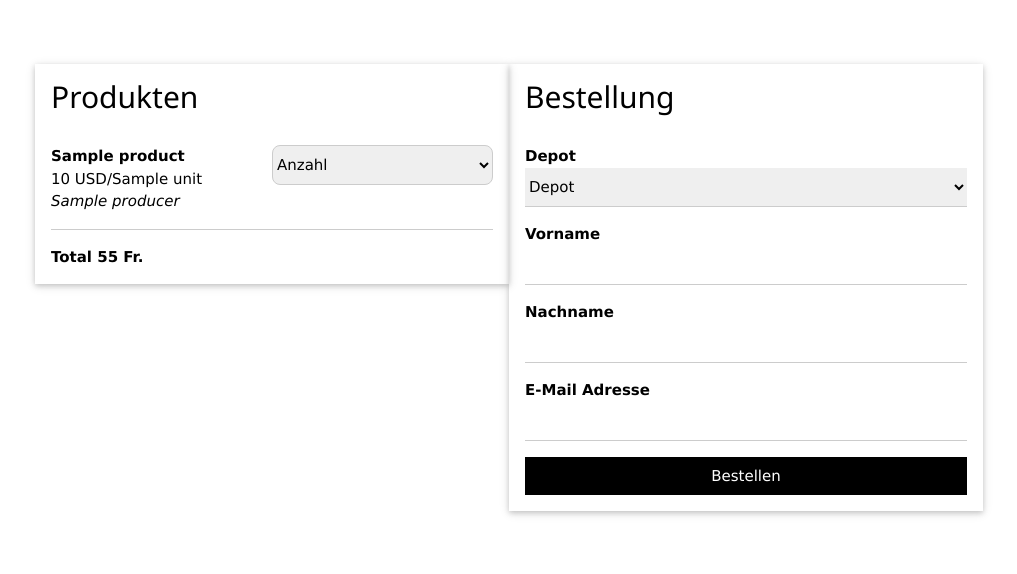
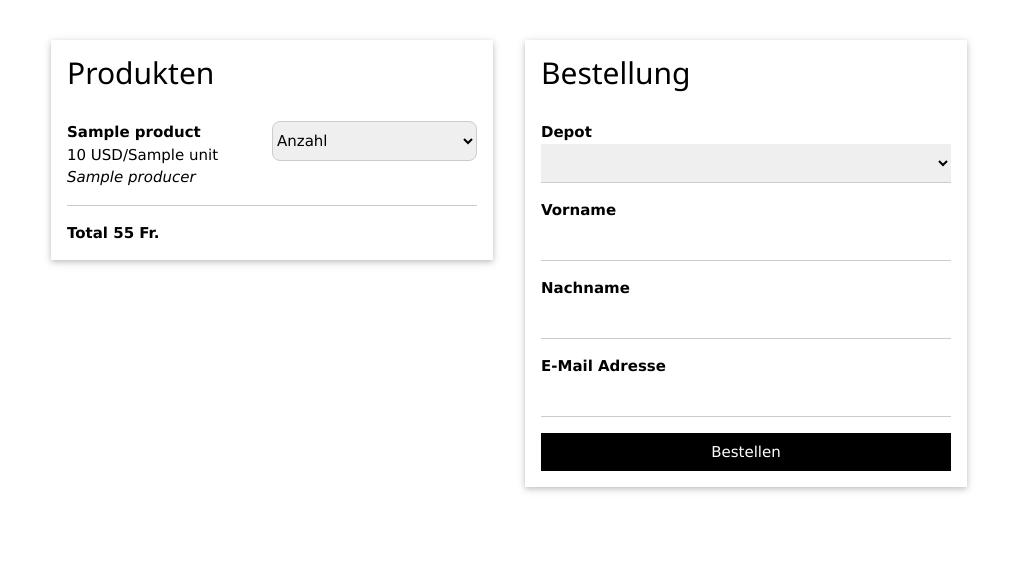
Before and after one commit to eclarasgsw/collective-orders, a Flask app: template templates/home.html in a window 1280 px wide. Shown: the part 90-664 px from the top of the page, without its empty margins (131-1148 px from the left). Run offline with Flask 3, Linux system fonts and the light colour scheme; the template is opened without the code that fills it: most values are stand-ins (such as "Sample title", 1, 10 or a date in 2020).

Commit message:
Shared components

```diff
--- a/app.py
+++ b/app.py
@@ -30,21 +30,18 @@ AMOUNT = [1, 2, 3, 4, 5, 6, 7, 8, 9, 10]
 
 
 @app.route("/")
-def order():
-  depots=load_depots_from_db()
-  return render_template('home.html', products=PRODUCTS, depots=depots, amount=AMOUNT)
+def collective_order():
+  depots = load_depots_from_db()
+  return render_template('home.html',
+                         products=PRODUCTS,
+                         depots=depots,
+                         amount=AMOUNT)
 
-
-@app.route("/api/depots")
-def list_depots():
-  depots=load_depots_from_db()
-  return jsonify(depots)
 
 @app.route("/api/products")
 def list_products():
   return jsonify(PRODUCTS)
 
 
-
 if __name__ == "__main__":
   app.run(host='0.0.0.0', debug=True)
--- a/database.py
+++ b/database.py
@@ -8,6 +8,7 @@ engine = create_engine(my_secret,
                          "ssl_ca": "/etc/ssl/cert.pem"
                        }})
 
+
 def load_depots_from_db():
   with engine.connect() as conn:
     result = conn.execute(text("select * from depots"))
--- /dev/null
+++ b/templates/head.html
@@ -0,0 +1,4 @@
+<head>
+  <title>Sammelbestellungen</title>
+  <link rel="stylesheet" href="https://www.w3schools.com/w3css/4/w3.css">
+</head>
--- /dev/null
+++ b/templates/header.html
@@ -0,0 +1,3 @@
+<header class="w3-container w3-padding">
+  <h1 class="w3-center">Sammelbestellung</h1>
+</header>
--- a/templates/home.html
+++ b/templates/home.html
@@ -1,75 +1,26 @@
 <!DOCTYPE html>
 <html>
-  <head>
-    <title>Sammelbestellungen</title>
-    <link rel="stylesheet" href="https://www.w3schools.com/w3css/4/w3.css">
-  </head>
+  {% include 'head.html' %}
   <body>
-    <header class="w3-container w3-padding">
-      <h1 class="w3-center">Sammelbestellung</h1>
-    </header>
-    <div class="w3-container w3-content w3-padding-64" style="max-width:800px>
+  {% include 'header.html' %}
+    <div class="w3-container w3-content w3-padding-32" style="max-width:800px>
       <div class="w3-row-padding">
-        <div class="w3-half">
+        <div class="w3-half w3-padding">
           <div class="w3-container w3-card">
             <h2>Produkten</h2>
             <div>
               {% for product in products %}
-                <div class="w3-border-bottom w3-row">
-                  <div class="w3-half w3-section">
-                    <b>{{product.name}}</b><br>
-                    {{product.price}} {{product.currency}}/{{product.unit}}<br>
-                    <i>{{product.producer}}</i>
-                  </div>
-                  <div class="w3-half w3-margin-bottom w3-section">
-                   <select class="w3-select w3-border w3-round-large" name="amount">
-                      <option value="">Anzahl</option>
-                      {% for amount in amount %}
-                        <option value="{{amount}}">{{amount}}</option>
-                      {% endfor %}
-                    </select>
-                  </div>
-                </div>
+                {% include 'productitem.html' %}
               {% endfor %}
             </div>
             <p class="w3-section"><b>Total 55 Fr.</b></p>
           </div>
         </div>
 
-        <div class="w3-half">
+        <div class="w3-half w3-padding">
           <div class="w3-container w3-card">
             <h2>Bestellung</h2>
-            <div class="w3-row">
-              <form class="">
-                <div class="">
-                  <div class="w3-section">
-                    <label for="depot"><b>Depot</b></label>
-                    <select class="w3-select" name="depot">
-                      <option value="" selected disabled>Depot</option>
-                      {% for depot in depots %}
-                        <option value="{{depot.id}}">{{depot.name}}</option>
-                      {% endfor %}
-                    </select>
-
-                  </div>
-                  <div class="w3-section">
-                    <label for="fname"><b>Vorname</b></label>
-                    <input class="w3-input" type="text" id="fname" name="fname">
-                  </div>
-                  <div class="w3-section">
-                    <label for="lname"><b>Nachname</b></label>
-                    <input class="w3-input" type="text" id="lname" name="lname">
-                  </div>
-                  <div class="w3-section">
-                    <label for="email"><b>E-Mail Adresse</b></label>
-                    <input class="w3-input" type="email" id="email" name="email">
-                  </div>
-                  <div class="w3-section">
-                    <input class="w3-button w3-block w3-black" type="submit" value="Bestellen">
-                  </div>
-                </div>
-              </form>
-            </div>
+            {% include 'ordercontactform.html' %}
           </div>
         </div>
       </div>
--- /dev/null
+++ b/templates/ordercontactform.html
@@ -0,0 +1,29 @@
+<div class="w3-row">
+  <form>
+    <div class="w3-section">
+      <label for="depot"><b>Depot</b></label>
+      <select class="w3-select" name="depot">
+        <option value="" selected disabled></option>
+        {% for depot in depots %}
+          <option value="{{depot.id}}">{{depot.name}}</option>
+        {% endfor %}
+      </select>
+
+    </div>
+    <div class="w3-section">
+      <label for="fname"><b>Vorname</b></label>
+      <input class="w3-input" type="text" id="fname" name="fname">
+    </div>
+    <div class="w3-section">
+      <label for="lname"><b>Nachname</b></label>
+      <input class="w3-input" type="text" id="lname" name="lname">
+    </div>
+    <div class="w3-section">
+      <label for="email"><b>E-Mail Adresse</b></label>
+      <input class="w3-input" type="email" id="email" name="email">
+    </div>
+    <div class="w3-section">
+      <input class="w3-button w3-block w3-black" type="submit" value="Bestellen">
+    </div>
+  </form>
+</div>
--- /dev/null
+++ b/templates/productitem.html
@@ -0,0 +1,15 @@
+<div class="w3-border-bottom w3-row">
+  <div class="w3-half w3-section">
+    <b>{{product.name}}</b><br>
+    {{product.price}} {{product.currency}}/{{product.unit}}<br>
+    <i>{{product.producer}}</i>
+  </div>
+  <div class="w3-half w3-margin-bottom w3-section">
+   <select class="w3-select w3-border w3-round-large" name="amount">
+      <option value="">Anzahl</option>
+      {% for amount in amount %}
+        <option value="{{amount}}">{{amount}}</option>
+      {% endfor %}
+    </select>
+  </div>
+</div>
```
